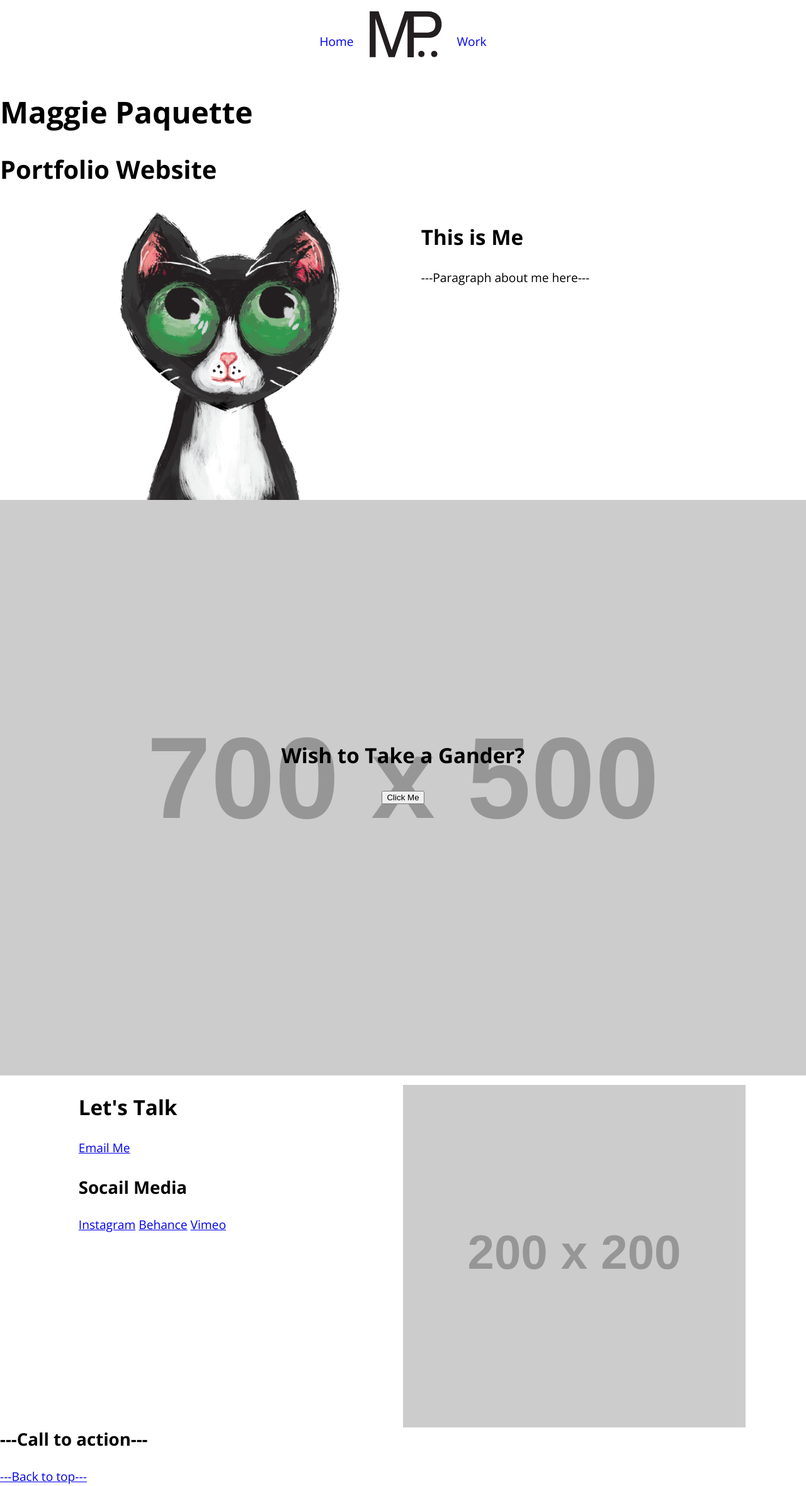
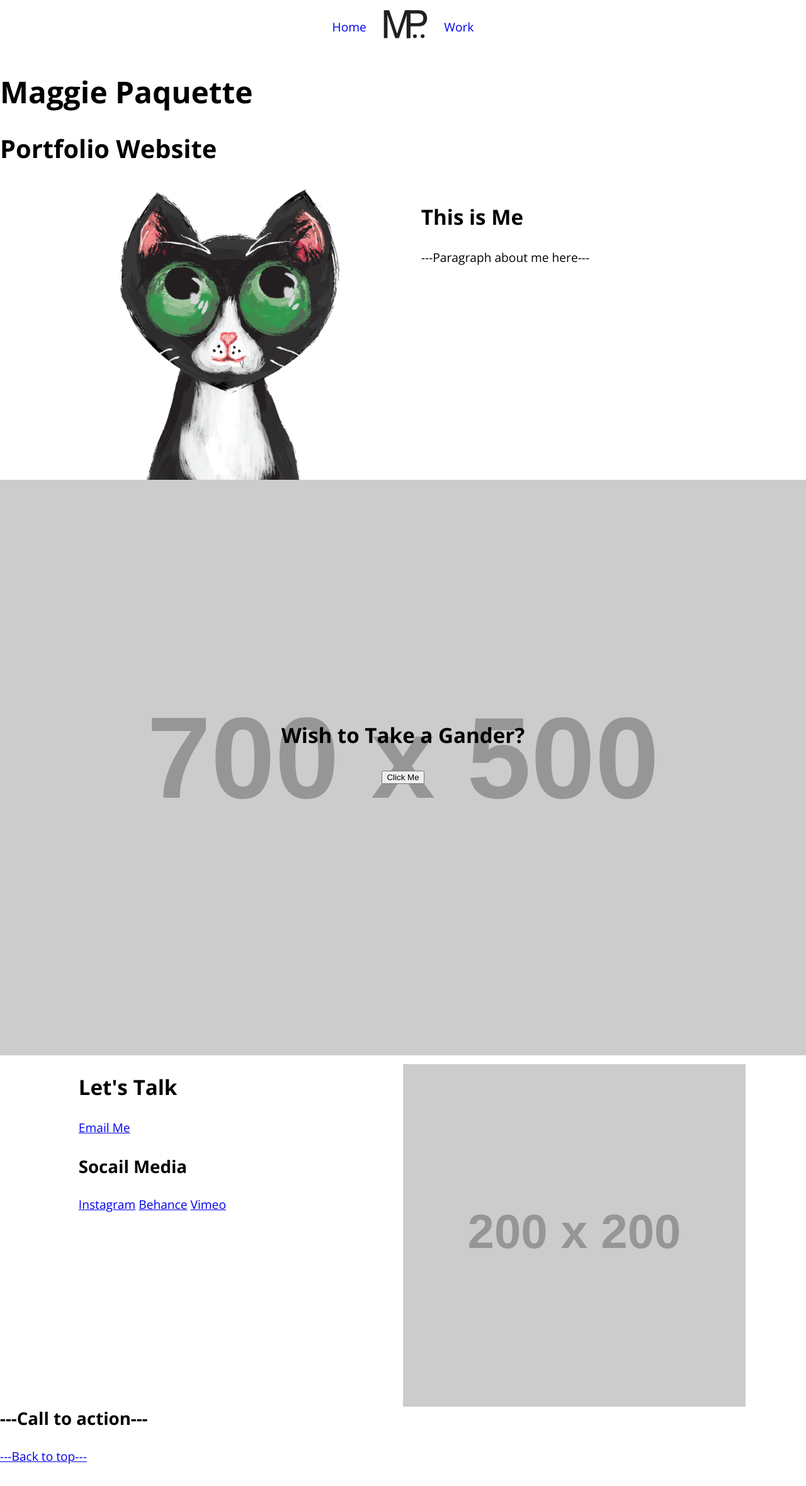
Before and after one commit to Mjams/portfolio-website, a Jekyll site: the page built from index.html, in a window 1280 px wide. Shown: the whole page at 63% size. Built offline with Jekyll 4.4.1, drawn with Linux system fonts in a browser that asks for light colours; after the commit the page ends 2328 px from its top, so only the background shows below that.

Commit message:
Sizing letter and images in the Nav

```diff
--- a/css/main.css
+++ b/css/main.css
@@ -9,8 +9,8 @@
 
 .nav-li{
   position: relative;
-  top: -.75em;
-  padding: 0 .75em 0 .75em;
+  top: -.25em;
+  padding: 0 1em 0 1em;
   overflow: auto;
 }
 
@@ -33,7 +33,7 @@
 /*Orginals before the media Queries*/
 
 .logo {
-  width: 75px;
+  width: 50px;
 }
 
 .txt {
@@ -51,7 +51,7 @@
 @media only screen and (min-width: 38em) {
 
   .logo {
-    width: 100px;
+    width: 60px;
   }
 
   .txt {
@@ -70,7 +70,7 @@
 @media only screen and (min-width: 60em) {
 
   .logo {
-    width: 125px;
+    width: 75px;
   }
 
   .txt {
@@ -89,7 +89,7 @@
 @media only screen and (min-width: 90em) {
 
   .logo {
-    width: 150px;
+    width: 90px;
   }
 
   .txt {
```
